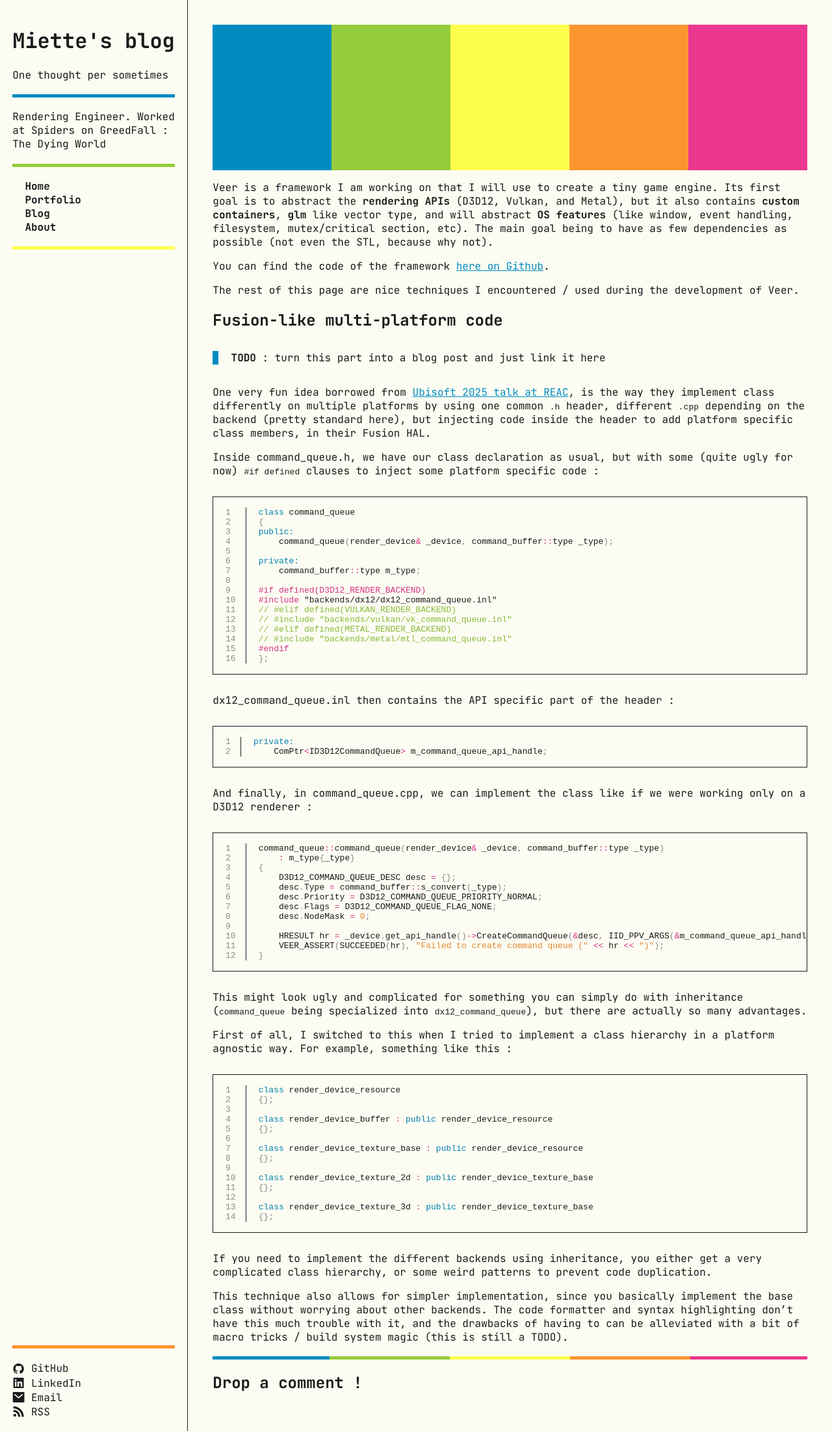
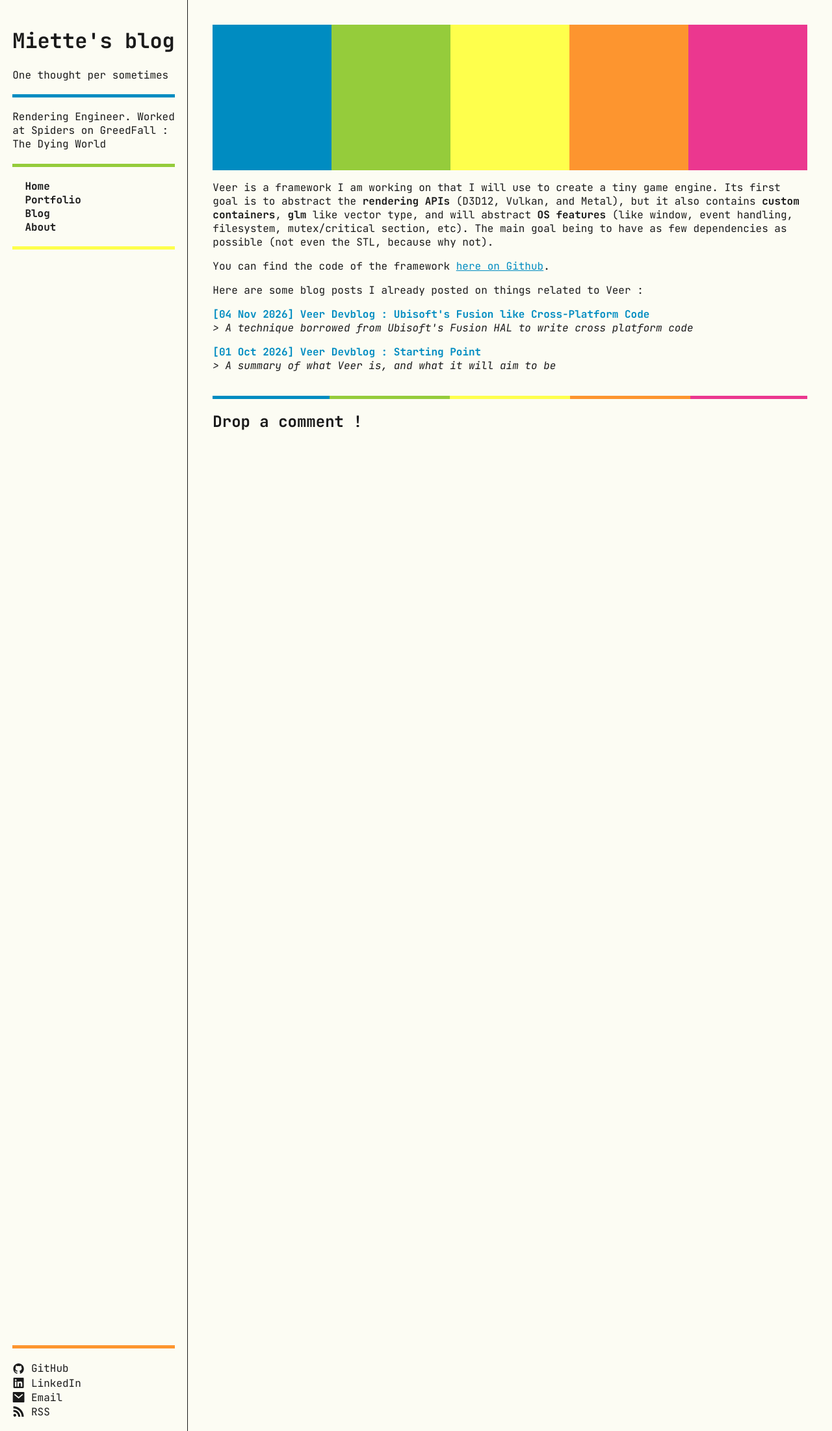
Before and after one commit to tdelort/tdelort.github.io, a Jekyll site: the page built from _portfolio/1_veer.md, in a window 1280 px wide. Shown: the whole page at 65% size. Built offline with Jekyll 4.4.1, drawn with Linux system fonts in a browser that asks for light colours; comment, search, counter and statistics services are not loaded.

Commit message:
add first cosplay post + update veer portfolio

````diff
--- a/_includes/collection.html
+++ b/_includes/collection.html
@@ -1,5 +1,13 @@
 <div class="collection-{{ include.entries_layout }}">
-    {% for elem in site[include.collection] %}
+
+{% if include.collection %}
+    {% assign list = site[include.collection] %}
+{% endif %}
+{% if include.category %}
+    {% assign list = site.categories[include.category] %}
+{% endif %}
+
+    {% for elem in list %}
     <div class="page">
         <a href="{{ elem.url | relative_url }}">
         {% if page.entries_layout == "cards" %}
--- a/_portfolio/1_veer.md
+++ b/_portfolio/1_veer.md
@@ -11,79 +11,10 @@ Veer is a framework I am working on that I will use to create a tiny game engine
 
 You can find the code of the framework [here on Github](https://github.com/tdelort/Veer).
 
-The rest of this page are nice techniques I encountered / used during the development of Veer.
+Here are some blog posts I already posted on things related to Veer :
 
-## Fusion-like multi-platform code
-
-**TODO** : turn this part into a blog post and just link it here
-{: .notice--info}
-
-One very fun idea borrowed from [Ubisoft 2025 talk at REAC](https://enginearchitecture.org/downloads/REAC_2025_Anvil.pdf), is the way they implement class differently on multiple platforms by using one common `.h` header, different `.cpp` depending on the backend (pretty standard here), but injecting code inside the header to add platform specific class members, in their Fusion HAL.
-
-Inside command_queue.h, we have our class declaration as usual, but with some (quite ugly for now) `#if defined` clauses to inject some platform specific code  :
-
-```cpp
-class command_queue
-{
-public:
-    command_queue(render_device& _device, command_buffer::type _type);
-
-private:
-    command_buffer::type m_type;
-
-#if defined(D3D12_RENDER_BACKEND)
-#include "backends/dx12/dx12_command_queue.inl"
-// #elif defined(VULKAN_RENDER_BACKEND)
-// #include "backends/vulkan/vk_command_queue.inl"
-// #elif defined(METAL_RENDER_BACKEND)
-// #include "backends/metal/mtl_command_queue.inl"
-#endif
-};
-```
-
-dx12_command_queue.inl then contains the API specific part of the header :
-```cpp
-private:
-    ComPtr<ID3D12CommandQueue> m_command_queue_api_handle;
-```
-
-And finally, in command_queue.cpp, we can implement the class like if we were working only on a D3D12 renderer :
-```cpp
-command_queue::command_queue(render_device& _device, command_buffer::type _type)
-    : m_type{_type}
-{
-    D3D12_COMMAND_QUEUE_DESC desc = {};
-    desc.Type = command_buffer::s_convert(_type);
-    desc.Priority = D3D12_COMMAND_QUEUE_PRIORITY_NORMAL;
-    desc.Flags = D3D12_COMMAND_QUEUE_FLAG_NONE;
-    desc.NodeMask = 0;
-
-    HRESULT hr = _device.get_api_handle()->CreateCommandQueue(&desc, IID_PPV_ARGS(&m_command_queue_api_handle));
-    VEER_ASSERT(SUCCEEDED(hr), "Failed to create command queue (" << hr << ")");
-}
-```
-
-This might look ugly and complicated for something you can simply do with inheritance (`command_queue` being specialized into `dx12_command_queue`), but there are actually so many advantages.
-
-First of all, I switched to this when I tried to implement a class hierarchy in a platform agnostic way. For example, something like this :
-
-```cpp
-class render_device_resource
-{};
-
-class render_device_buffer : public render_device_resource
-{};
-
-class render_device_texture_base : public render_device_resource
-{};
-
-class render_device_texture_2d : public render_device_texture_base
-{};
-
-class render_device_texture_3d : public render_device_texture_base
-{};
-```
-
-If you need to implement the different backends using inheritance, you either get a very complicated class hierarchy, or some weird patterns to prevent code duplication.
-
-This technique also allows for simpler implementation, since you basically implement the base class without worrying about other backends. The code formatter and syntax highlighting don't have this much trouble with it, and the drawbacks of having to can be alleviated with a bit of macro tricks / build system magic (this is still a TODO).
+{% include collection.html
+    entries_layout="text"
+    category="veer-devblog"
+    include_date="true"
+%}
--- a/_sass/main.scss
+++ b/_sass/main.scss
@@ -67,6 +67,14 @@ img {
     max-height: 45ch;
     object-fit: contain;
     object-position: center;
+}
+
+
+figure {
+    max-width: 80ch;
+}
+figcaption {
+    text-align: center;
 }
 
 iframe {
@@ -230,6 +238,7 @@ iframe {
 //
 // }
 
+
 .collection-cards {
     display: grid;
     grid-template-columns: auto auto auto;
````
Also changed, not shown: _posts/2026-11-05-hohmann-transfer-skirt.md (renamed from _drafts/hohmann-transfer-skirt.md, +23 -16 lines), assets/images/posts/hohmann-transfer-skirt/desmos_params_2.png, assets/images/posts/hohmann-transfer-skirt/results_both_skirts.jpg (added), assets/images/posts/hohmann-transfer-skirt/results_circle_skirt.jpg (added), assets/images/posts/hohmann-transfer-skirt/results_pin.jpg (added), 1 other file.
